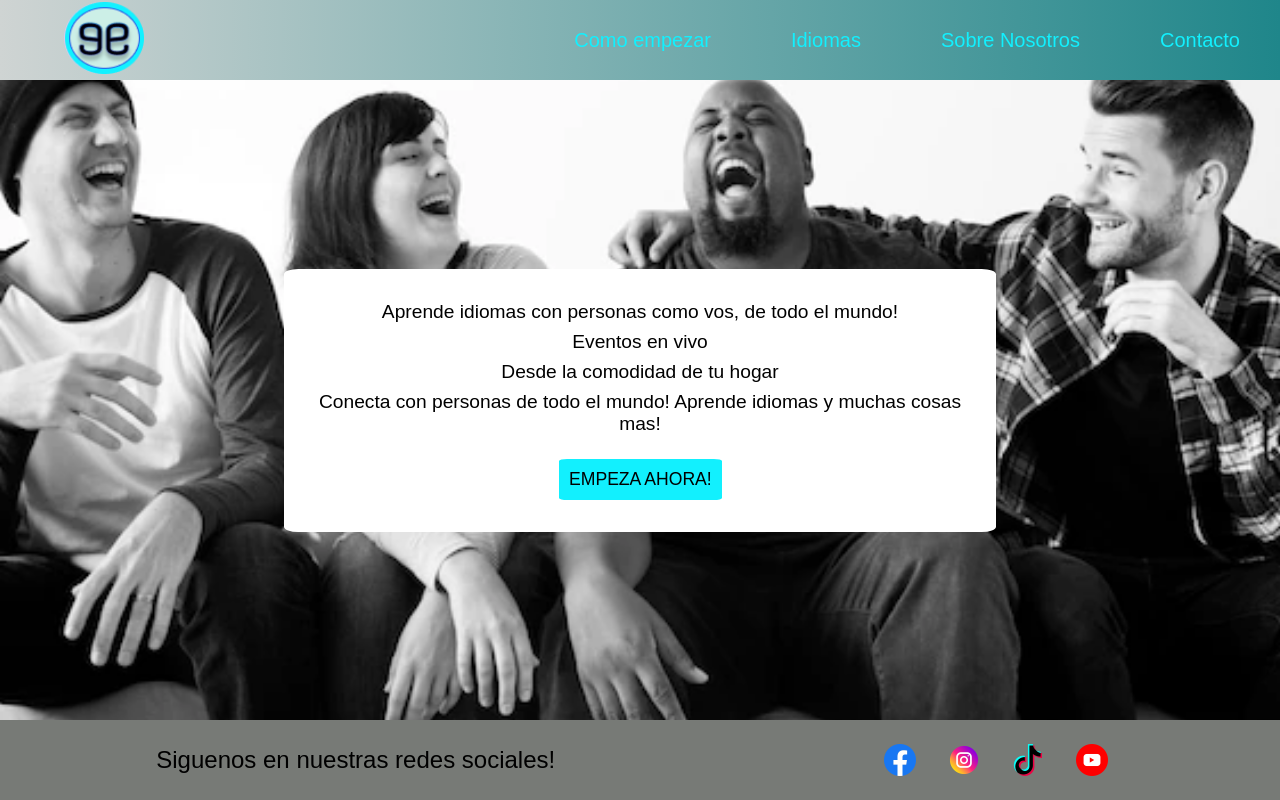
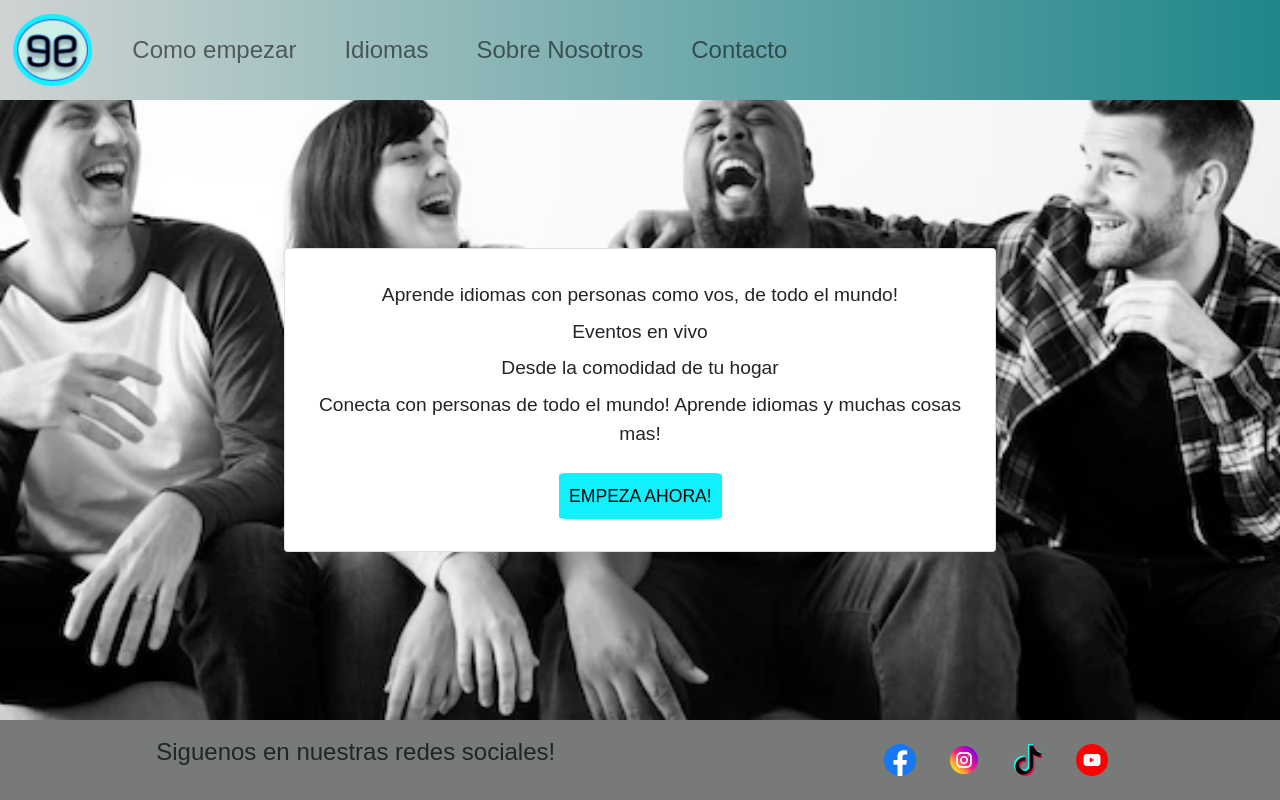
Before and after one commit to nsrurp/connect-srur, a plain HTML site: page index.html in a window 1280 px wide. Drawn offline with nearby package versions, Linux system fonts and the light colour scheme.

Commit message:
aplicando bootstrap

```diff
--- a/index.html
+++ b/index.html
@@ -7,20 +7,36 @@
   <title>Connect</title>
   <link rel="shortcut icon" href="favicon.ico" type="image/x-icon">
   <link rel="stylesheet" href="style.css">
+  <link href="https://cdn.jsdelivr.net/npm/bootstrap@5.1.3/dist/css/bootstrap.min.css" rel="stylesheet" integrity="sha384-1BmE4kWBq78iYhFldvKuhfTAU6auU8tT94WrHftjDbrCEXSU1oBoqyl2QvZ6jIW3" crossorigin="anonymous">
   <script src="https://kit.fontawesome.com/c6f2a4b026.js" crossorigin="anonymous"></script>
 </head>
 <body>
   <header>
-    <nav class="topnav">
-      <a href="index.html" class="logo-container">
-        <img src="./imagenes/logo.png" alt="logo de connect">
-      </a>
-      <ul>
-        <li><a href="como_empezar.html">Como empezar</a></li>
-        <li><a href="idiomas.html"> Idiomas</a></li>
-        <li><a href="sobre_nosotros.html">Sobre Nosotros</a></li>
-        <li><a href="contacto.html"> Contacto</a></li>
-      </ul>
+    <nav class="navbar navbar-expand-lg navbar-light bg-light">
+      <div class="container-fluid">
+        <a class="navbar-brand" href="index.html" class="logo-container">
+          <img src="./imagenes/logo.png" alt="logo de connect">
+        </a>
+        <button class="navbar-toggler" type="button" data-bs-toggle="collapse" data-bs-target="#navbarNav" aria-controls="navbarNav" aria-expanded="false" aria-label="Toggle navigation">
+          <span class="navbar-toggler-icon"></span>
+        </button>
+        <div class="collapse navbar-collapse" id="navbarNav">
+          <ul class="navbar-nav">
+            <li class="nav-item">
+              <a class="nav-link" href="como_empezar.html">Como empezar</a>
+            </li>
+            <li class="nav-item">
+              <a class="nav-link" href="idiomas.html"> Idiomas</a>
+            </li>
+            <li class="nav-item">
+              <a class="nav-link" href="sobre_nosotros.html">Sobre Nosotros</a>
+            </li>
+            <li class="nav-item">
+              <a class="nav-link" href="contacto.html"> Contacto</a>
+            </li>
+          </ul>
+        </div>
+      </div>
     </nav>
   </header>
     <main class='grid-index'>
@@ -41,5 +57,6 @@
       <img src="./imagenes/YouTube.png" alt="logo de YouTube">
     </div>
   </footer>
+  <script src="https://cdn.jsdelivr.net/npm/bootstrap@5.1.3/dist/js/bootstrap.bundle.min.js" integrity="sha384-ka7Sk0Gln4gmtz2MlQnikT1wXgYsOg+OMhuP+IlRH9sENBO0LRn5q+8nbTov4+1p" crossorigin="anonymous"></script>
 </body>
 </html>
--- a/style.css
+++ b/style.css
@@ -47,32 +47,32 @@ footer p{
 p{
   font-size: 24px;
 }
-.topnav{
+
+.navbar{
   background-image:linear-gradient(to left, rgb(31, 134, 138), rgb(207, 212, 211));
   overflow: hidden;
   display: flex;
   justify-content: space-between;
   align-items: center;
-  height: 10vh;
+  padding: 0;
 }
-.topnav a {
+.container-fluid{
   float: left;
   color: #12F0FE;
   margin-top: 0px;
   text-align: center;
-  padding: 20px 40px;
   text-decoration: none;
   font-size: 20px;
 }
-.topnav .logo-container{
+.navbar .logo-container{
   margin-left: 4rem;
   padding: 0;
 }
-.topnav a:hover {
+.navbar a:hover {
   background-color: #A5C1BC;
   color: #01020A;
 }
-.topnav a.active {
+.tnavbarNav a.active {
   background-color: #365EA2;
   color: white;
 }
@@ -168,7 +168,9 @@ header ul{
 .card{
   animation: aparecer-desde-arriba ease-out 2s 1;
 }
-
+.nav-link{
+  margin: 1rem;
+}
 @keyframes pulsacion {
   0% {
     transform: scale(100%);
@@ -187,6 +189,12 @@ header ul{
   }
   to{
     transform: translateY(0);
+  }
+}
+
+@media only screen and (max-width: 992px){
+  .navbar{
+    padding: 0 !important;
   }
 }
 
@@ -235,3 +243,20 @@ header ul{
   grid-template-rows: 1fr;
 }
 }
+.nav-link{
+  font-size: 24px;
+}
+
+ /*
+ PSEUDOCLASES
+ :hover
+ :focus
+ : checked
+ :nth-child(numero o palabras claves)
+ :not (selector)
+ Pseudoelementos
+ ::
+ pseudoclases se chequea entre dos elementos con ~
+ .hamburguesa_check:checked ~ manu_hamburguesa{
+   background
+   */
```
Also changed, not shown: como_empezar.html (+26 -10 lines), contacto.html (+27 -11 lines), idiomas.html (+26 -10 lines), sobre_nosotros.html (+26 -12 lines).
